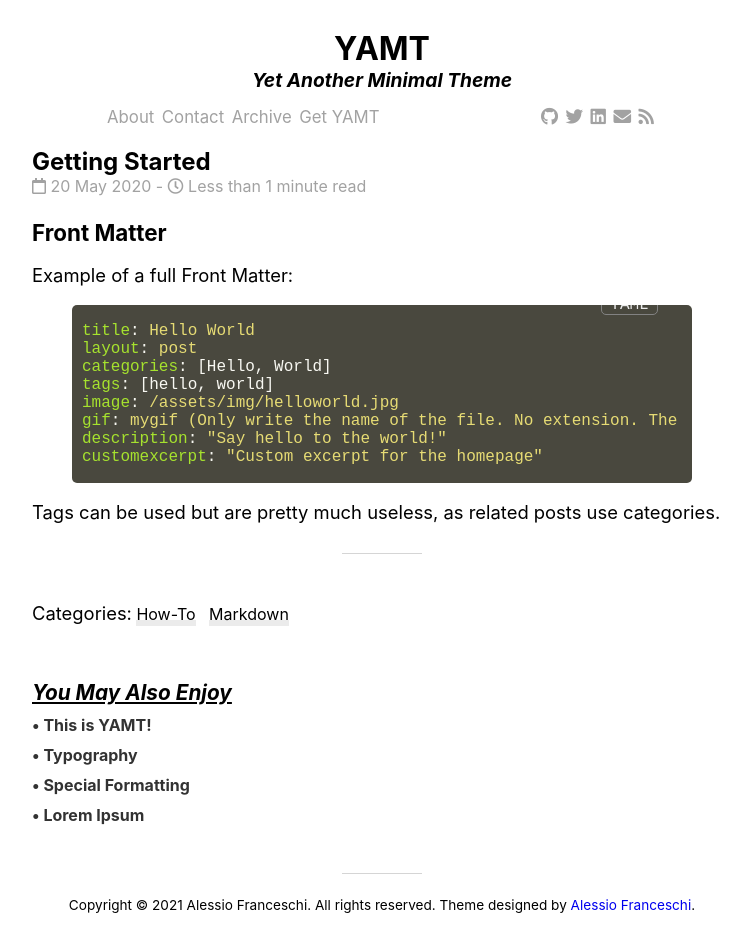
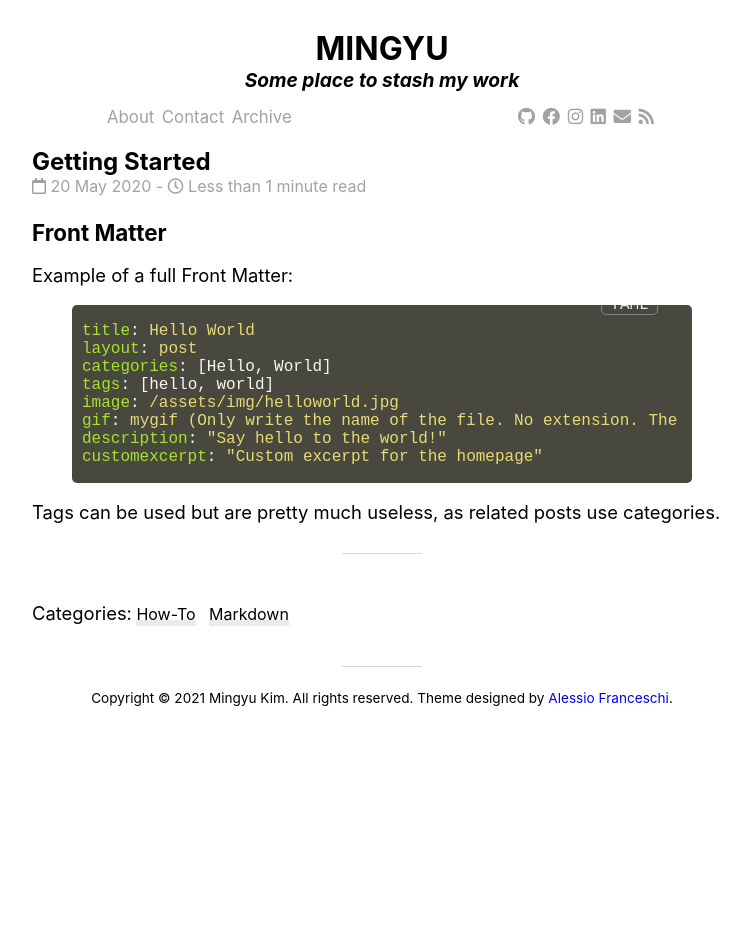
Before and after one commit to Mingyu-Kim/mingyu.co.kr, a Jekyll site: the page built from _posts/2020-05-20-write-a-post.md, in a window 1280 px wide. Shown: the whole page, without its empty margins (258-1008 px from the left). Built offline with Jekyll 4.4.1, drawn with Linux system fonts in a browser that asks for light colours; nearby versions of some CDN libraries; comment, search, counter and statistics services are not loaded; after the commit the page ends 900 px from its top, so only the background shows below that.

Commit message:
make initial pages and setup settings

```diff
--- a/_config.yml
+++ b/_config.yml
@@ -1,12 +1,12 @@
 # Site settings
-title: YAMT
-description: "Yet Another Minimal Theme"
-url:  "https://pandasekh.github.io/Jekyll-YAMT/" # Actual base url of the website
+title: MINGYU
+description: "Some place to stash my works"
+url:  "https://mingyu.co.kr" # Actual base url of the website
 baseurl: "/"           # url of the jekyll blog. e.g. if you set url to "mysite.com" and baseurl to "blog", the jekyll website will work on "mysite.com/blog"
 author:
-  name: "Alessio Franceschi"
-  email: "alessiofranceschi2@gmail.com"
-  url: "https://alessiofranceschi.me"
+  name: "Mingyu Kim"
+  email: "mingyu@mingyu.co.kr"
+  url: "mingyu.co.kr"
 permalink: /:year/:month/:day/:title:output_ext
 
 #Plugins
@@ -17,9 +17,6 @@ paginate: 3
 paginate_path: "/page:num/"
 
 #SEO
-twitter:
-  username: pandasekh
-  card: summary
 facebook:
   app_id: # Facebook app ID for Facebook insights
   publisher: # Facebook page URL or ID of the publishing entity
@@ -27,9 +24,10 @@ facebook:
 logo: /assets/img/logo.jpg
 social:
   links: #List your social links here
-    - https://twitter.com/PandaSekh
-    - https://www.github.com/pandasekh
-    - https://www.linkedin.com/in/alessio-franceschi/
+    - https://www.facebook.com/mingyu01
+    - https://www.github.com/mingyu01
+    - https://www.instagram.com/mingyu01
+    - https://www.linkedin.com/in/mingyu01
 webmaster_verifications:
   google:
   bing:
--- a/_data/pages.yml
+++ b/_data/pages.yml
@@ -2,4 +2,3 @@ pages:
   - {name: 'About', url: 'about.html'}
   - {name: 'Contact', url: 'contact.html'}
   - {name: 'Archive', url: 'archive.html'}
-  - {name: 'Get YAMT', url: 'https://github.com/PandaSekh/Jekyll-YAMT'}
--- a/_data/settings.yml
+++ b/_data/settings.yml
@@ -4,7 +4,7 @@ analytics-id: #leave blank to not use Analytics
 #Subtitle
 subtitle:
   active: true
-  text: Yet Another Minimal Theme
+  text: Some place to stash my work
 
 #Nav
 nav:
@@ -31,7 +31,7 @@ mathjax:
 
 #Show related posts based on categories
 related-posts:
-  active: true
+  active: false
   title: "You May Also Enjoy"
 
 #Comments
```
Also changed, not shown: _data/social.yml (+5 -5 lines).
